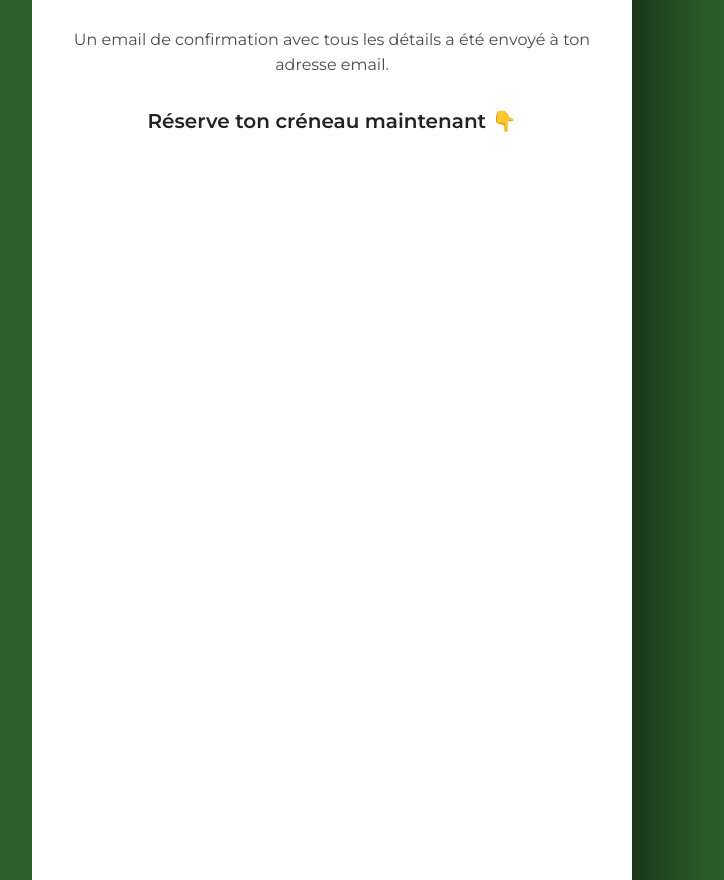
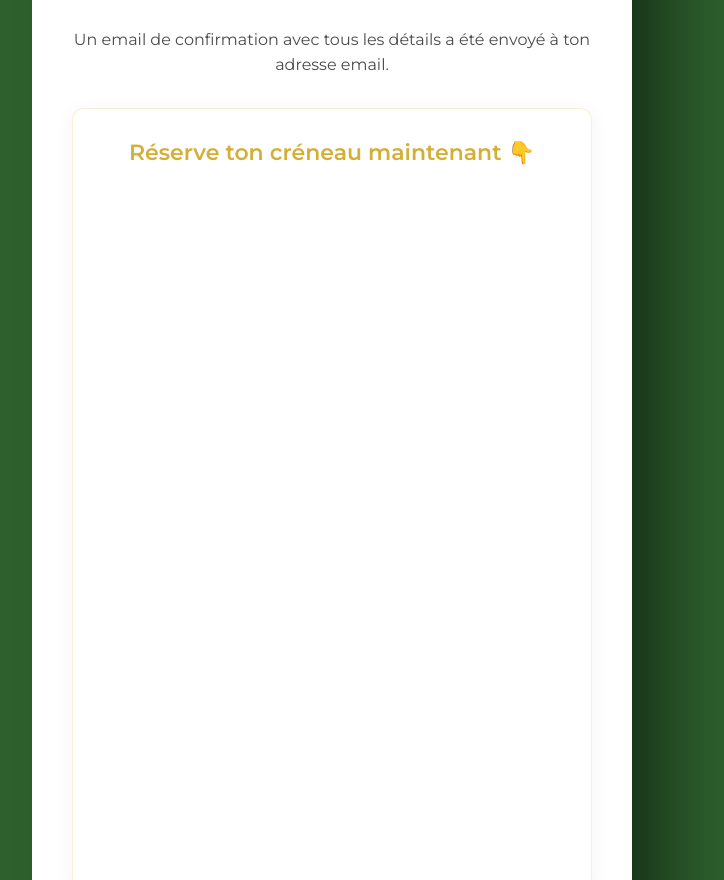
Before and after one commit to Remjohn/mamakasaku-funnel, a plain HTML site: page success.html in a window 1280 px wide. Shown: the part 401-1281 px from the top of the page, without its empty margins (308-1032 px from the left). Drawn offline with Linux system fonts and the light colour scheme; a script that the page names is missing.

Commit message:
Refine Calendly styling with inline CSS

```diff
--- a/success.html
+++ b/success.html
@@ -176,12 +176,26 @@
             </p>
 
             <!-- Calendly Booking Widget -->
-            <div class="next-steps" style="padding: 0; background: transparent; box-shadow: none;">
-                <h3 style="margin-bottom: 20px; color: var(--primary-gold);">Réserve ton créneau maintenant 👇</h3>
+            <div class="calendly-container" style="
+                margin-top: 30px;
+                background: #ffffff;
+                border-radius: 12px;
+                box-shadow: 0 4px 20px rgba(0,0,0,0.05);
+                border: 1px solid rgba(212, 175, 55, 0.2);
+                overflow: hidden;
+                padding: 10px;
+            ">
+                <h3 style="
+                    margin: 20px 0 10px;
+                    color: #d4af37; /* Primary Gold */
+                    font-size: 22px;
+                    font-weight: 600;
+                    text-align: center;
+                ">Réserve ton créneau maintenant 👇</h3>
 
                 <!-- Début de widget en ligne Calendly -->
                 <div class="calendly-inline-widget" data-url="https://calendly.com/contact-adelekasaku/30min"
-                    style="min-width:320px;height:700px;"></div>
+                    style="min-width:320px;height:700px;width:100%;"></div>
                 <script type="text/javascript" src="https://assets.calendly.com/assets/external/widget.js"
                     async></script>
                 <!-- Fin de widget en ligne Calendly -->
```
